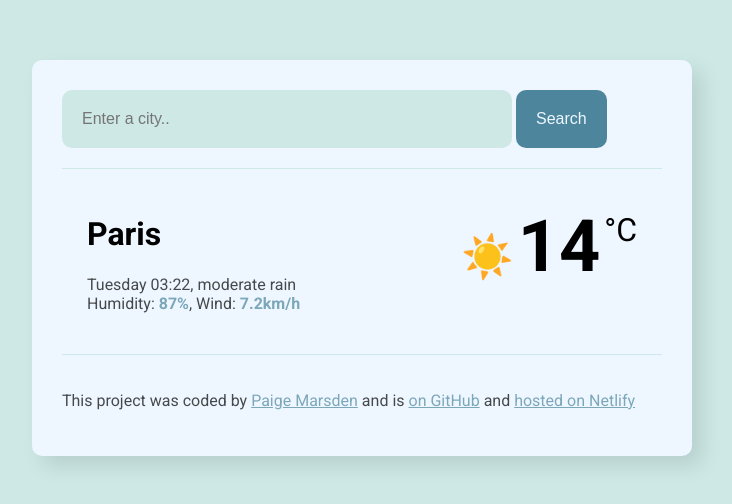
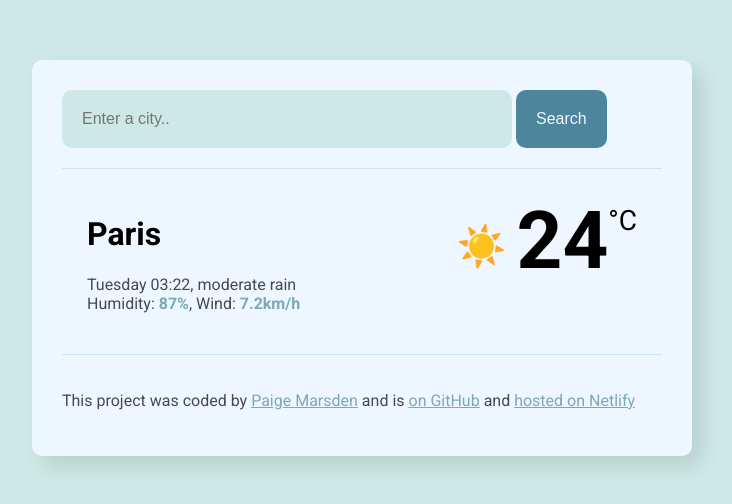
Before and after one commit to PaigeMarsden/Weather-App-Challenge, a plain HTML site: page index.html in a window 1280 px wide. Shown: the whole page, without its empty margins (278-1010 px from the left). Drawn offline with nearby package versions, Linux system fonts and the light colour scheme.

Commit message:
Fixed "current-temperature" disconnect

```diff
--- a/index.html
+++ b/index.html
@@ -34,10 +34,10 @@
               Humidity: <strong>87%</strong>, Wind: <strong>7.2km/h</strong>
             </p>
           </div>
-          <div class="current-tempurature">
-            <span class="current-tempurature-icon">☀️</span>
-            <span class="current-tempurature-value">14</span>
-            <span class="current-tempurature-unit">°C</span>
+          <div class="current-temperature">
+            <span class="current-temperature-icon">☀️</span
+            ><span class="current-temperature-value">24</span
+            ><span class="current-temperature-unit">°C</span>
           </div>
         </div>
       </main>
--- a/src/style.css
+++ b/src/style.css
@@ -49,20 +49,18 @@ p {
   display: flex;
   justify-content: space-between;
 }
-.current-tempurature-icon {
+.current-temperature-icon {
   position: relative;
-  top: 10px;
-  font-size: 42px;
+  top: -8px;
+  font-size: 40px;
+  margin-right: 10px;
 }
-.current-tempurature-value {
+.current-temperature-value {
+  font-size: 80px;
+  font-weight: bold;
+}
+.current-temperature-unit {
+  font-size: 28px;
   position: relative;
-  top: 10px;
-  font-weight: 700;
-  font-size: 72px;
+  top: -38px;
 }
-.current-tempurature-unit {
-  position: relative;
-  top: -20px;
-  font-weight: 400;
-  font-size: 32px;
-}
```
